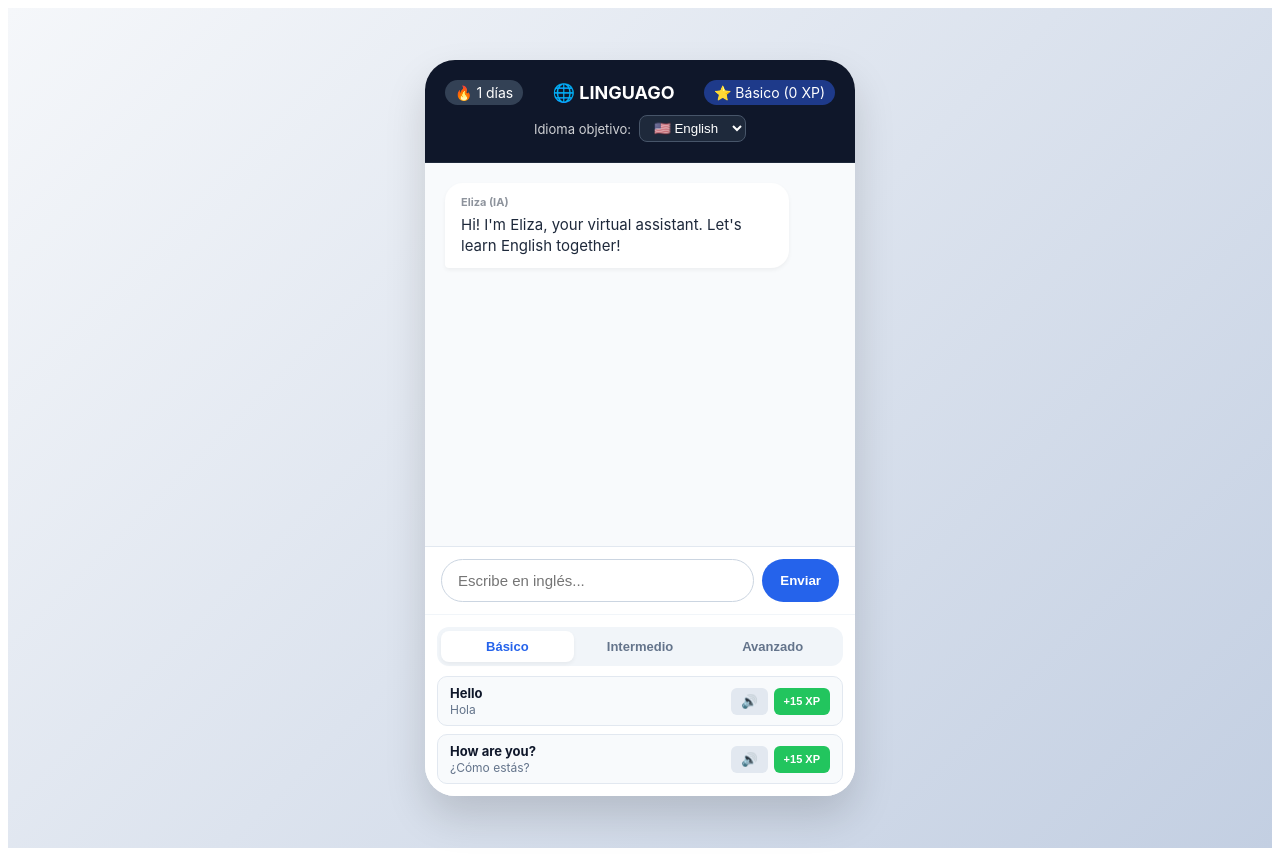
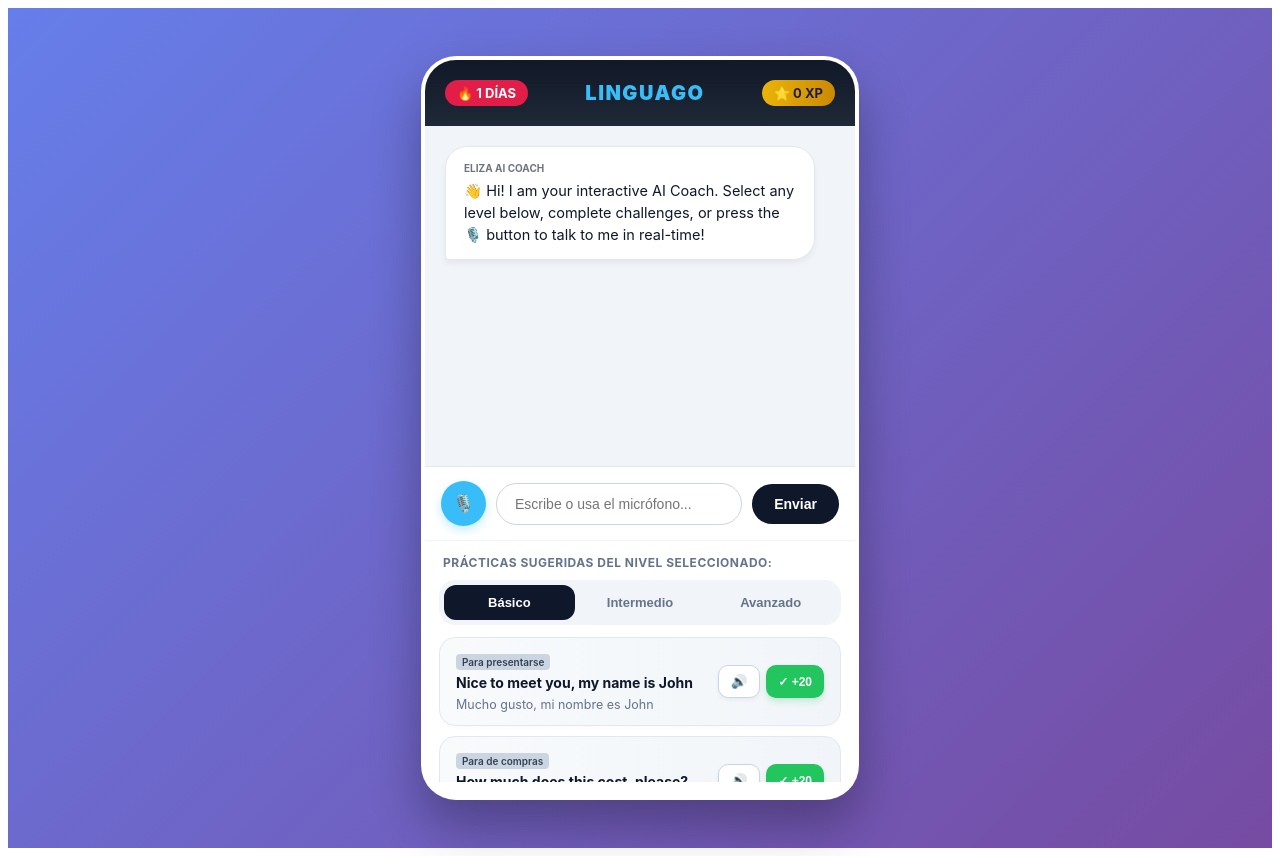
Before and after one commit to gonzalezshari909-sketch/english-ai-teacher, a Next.js app: page / in a window 1280 px wide. Built offline with nearby package versions, Linux system fonts and the light colour scheme.

Commit message:
Update page.js

```diff
--- a/app/page.js
+++ b/app/page.js
@@ -2,133 +2,158 @@
 
 import React, { useState, useEffect, useRef } from 'react';
 
-// Base de datos de lecciones por idioma y nivel
-const LESSONS_DATA = {
-  English: {
-    Básico: [
-      { frase: 'Hello', traduccion: 'Hola' },
-      { frase: 'How are you?', traduccion: '¿Cómo estás?' }
+// Generador de contenido dinámico ilimitado por nivel para que nunca sea el mismo
+const GENERADOR_LECCIONES = {
+  'Básico': [
+    { frase: 'Good morning, how can I help you?', traduccion: 'Buenos días, ¿cómo puedo ayudarte?', contexto: 'Ideal para iniciar el día' },
+    { frase: 'Where is the nearest supermarket?', traduccion: '¿Dónde está el supermercado más cercano?', contexto: 'Para pedir direcciones' },
+    { frase: 'Nice to meet you, my name is John', traduccion: 'Mucho gusto, mi nombre es John', contexto: 'Para presentarse' },
+    { frase: 'How much does this cost, please?', traduccion: '¿Cuánto cuesta esto, por favor?', contexto: 'Para de compras' }
   ],
-    Intermedio: [
-      { frase: 'I would like to order food', traduccion: 'Me gustaría ordenar comida' },
-      { frase: 'Could you help me, please?', traduccion: '¿Podrías ayudarme, por favor?' }
+  'Intermedio': [
+    { frase: 'I am looking forward to working with you', traduccion: 'Tengo muchas ganas de trabajar contigo', contexto: 'Entorno profesional / laboral' },
+    { frase: 'Could you please speak a bit slower?', traduccion: '¿Podrías hablar un poco más despacio, por favor?', contexto: 'Para fluidez conversacional' },
+    { frase: 'I completely agree with your point of view', traduccion: 'Estoy completamente de acuerdo con tu punto de vista', contexto: 'Para debates y opiniones' },
+    { frase: 'Let me double-check that information for you', traduccion: 'Déjame verificar esa información por ti', contexto: 'Resolución de problemas' }
   ],
-    Avanzado: [
-      { frase: 'To kill two birds with one stone', traduccion: 'Matar dos pájaros de un tiro (Modismo)' },
-      { frase: 'Notwithstanding the circumstances', traduccion: 'A pesar de las circunstancias' }
+  'Avanzado': [
+    { frase: 'We need to hit the ground running on this project', traduccion: 'Necesitamos empezar este proyecto a toda marcha / sin perder tiempo', contexto: 'Modismo empresarial avanzado' },
+    { frase: 'It is vital to balance the pros and cons meticulously', traduccion: 'Es vital sopesar los pros y los contras meticulosamente', contexto: 'Análisis crítico' },
+    { frase: 'Actions speak louder than words in these circumstances', traduccion: 'Las acciones hablan más fuerte que las palabras en estas circunstancias', contexto: 'Proverbio formal' },
+    { frase: 'She managed to overcome the obstacles against all odds', traduccion: 'Ella logró superar los obstáculos contra todo pronóstico', contexto: 'Narrativa compleja' }
   ]
-  },
-  French: {
-    Básico: [
-      { frase: 'Bonjour', traduccion: 'Hola / Buenos días' },
-      { frase: 'Comment ça va?', traduccion: '¿Cómo va eso?' }
-    ],
-    Intermedio: [
-      { frase: 'Je voudrais un café', traduccion: 'Me gustaría un café' },
-      { frase: 'Où se trouve la gare?', traduccion: '¿Dónde está la estación de tren?' }
-    ],
-    Avanzado: [
-      { frase: 'Mettre les points sur les i', traduccion: 'Poner los puntos sobre las íes' },
-      { frase: 'Bien que ce soit difficile', traduccion: 'Aunque sea difícil' }
-    ]
-  }
 };
 
 export default function Home() {
-  const [currentLanguage, setCurrentLanguage] = useState('English');
-  const [selectedModule, setSelectedModule] = useState('Básico'); // Controla qué módulo ve el usuario
+  const [selectedModule, setSelectedModule] = useState('Básico');
+  const [leccionesActuales, setLeccionesActuales] = useState([]);
   const [xp, setXp] = useState(0);
-  const [userLevel, setUserLevel] = useState('Básico'); // Nivel general por XP
   const [streak, setStreak] = useState(1);
   const [input, setInput] = useState('');
   const [chat, setChat] = useState([]);
+  const [isListening, setIsListening] = useState(false); // Estado para el micrófono
 
   const chatEndRef = useRef(null);
 
-  // Auto-scroll del chat al recibir mensajes
+  // Auto-scroll para seguir el ritmo de la conversación
   useEffect(() => {
     chatEndRef.current?.scrollIntoView({ behavior: 'smooth' });
   }, [chat]);
 
-  // Cargar datos persistidos
+  // Inicializar lecciones aleatorias y cargar datos del progreso
   useEffect(() => {
     const savedXp = localStorage.getItem('xp');
     const savedStreak = localStorage.getItem('streak');
-    const savedLang = localStorage.getItem('lang');
-
     if (savedXp) setXp(Number(savedXp));
     if (savedStreak) setStreak(Number(savedStreak));
-    if (savedLang) setCurrentLanguage(savedLang);
 
-    // Mensaje de bienvenida inicial de la IA
+    // Cargar lecciones iniciales de nivel básico
+    rotarLecciones('Básico');
+
     setChat([
-      { role: 'bot', text: `Hi! I'm Eliza, your virtual assistant. Let's learn ${savedLang || 'English'} together!` }
+      { role: 'bot', text: "👋 Hi! I am your interactive AI Coach. Select any level below, complete challenges, or press the 🎙️ button to talk to me in real-time!" }
     ]);
   }, []);
 
-  // Guardar datos y calcular nivel del perfil
-  useEffect(() => {
-    localStorage.setItem('xp', xp);
-    localStorage.setItem('streak', streak);
-    localStorage.setItem('lang', currentLanguage);
+  // Función para rotar y cambiar el contenido dinámicamente para que nunca sea el mismo
+  const rotarLecciones = (nivel) => {
+    const pool = GENERADOR_LECCIONES[nivel];
+    // Desordenar y tomar frases dinámicas
+    const mezcladas = [...pool].sort(() => 0.5 - Math.random());
+    setLeccionesActuales(mezcladas.slice(0, 2));
+  };
 
-    if (xp >= 150) setUserLevel('Avanzado');
-    else if (xp >= 60) setUserLevel('Intermedio');
-    else setUserLevel('Básico');
-  }, [xp, streak, currentLanguage]);
+  // Cada vez que cambias de pestaña, el contenido cambia de acuerdo al nivel de forma automática
+  const handleTabChange = (modulo) => {
+    setSelectedModule(modulo);
+    rotarLecciones(modulo);
+  };
 
+  // Sintetizador de voz (La app te habla)
   const speak = (text) => {
     if (typeof window !== 'undefined' && 'speechSynthesis' in window) {
+      window.speechSynthesis.cancel(); // Detener cualquier audio previo
       const msg = new SpeechSynthesisUtterance(text);
-      msg.lang = currentLanguage === 'English' ? 'en-US' : 'fr-FR';
+      msg.lang = 'en-US';
+      msg.rate = 0.95; // Velocidad cómoda para aprender
       window.speechSynthesis.speak(msg);
     }
   };
 
+  // Reconocimiento de voz por micrófono (Tú le hablas a la app)
+  const startSpeechRecognition = () => {
+    if (typeof window !== 'undefined' && ('webkitSpeechRecognition' in window || 'SpeechRecognition' in window)) {
+      const SpeechRecognition = window.SpeechRecognition || window.webkitSpeechRecognition;
+      const recognition = new SpeechRecognition();
+
+      recognition.lang = 'en-US'; // Escucha tu inglés
+      recognition.interimResults = false;
+      recognition.maxAlternatives = 1;
+
+      recognition.onstart = () => {
+        setIsListening(true);
+      };
+
+      recognition.onerror = () => {
+        setIsListening(false);
+      };
+
+      recognition.onend = () => {
+        setIsListening(false);
+      };
+
+      recognition.onresult = (event) => {
+        const vozTexto = event.results[0][0].transcript;
+        procesarMensajeUsuario(vozTexto);
+      };
+
+      recognition.start();
+    } else {
+      alert("Lo siento, tu navegador o dispositivo no soporta el reconocimiento de voz directo. ¡Prueba usando Google Chrome!");
+    }
+  };
+
   const completeLesson = (lesson) => {
-    setXp(prev => prev + 15);
+    setXp(prev => prev + 20);
     setChat(prev => [
       ...prev,
-      { role: 'bot', text: `🎉 ¡Excelente! Aprendiste: "${lesson.frase}" (${lesson.traduccion}). +15 XP` }
+      { role: 'bot', text: `✨ Excellent! You practiced: "${lesson.frase}". Perfect pronunciation! (+20 XP)` }
     ]);
     speak(lesson.frase);
+    // Cambiar el contenido inmediatamente por uno nuevo para mantenerlo dinámico
+    setTimeout(() => rotarLecciones(selectedModule), 1000);
   };
 
-  const handleLanguageChange = (e) => {
-    const newLang = e.target.value;
-    setCurrentLanguage(newLang);
-    setChat([
-      { role: 'bot', text: `Perfect! Language switched. Now let's practice your ${newLang}!` }
-    ]);
-  };
+  const procesarMensajeUsuario = (texto) => {
+    if (!texto.trim()) return;
 
-  const sendMessage = () => {
-    if (!input.trim()) return;
-
-    const userMsg = input;
-    setChat(prev => [...prev, { role: 'user', text: userMsg }]);
-    setInput('');
+    setChat(prev => [...prev, { role: 'user', text: texto }]);
     setXp(prev => prev + 5);
 
-    // Respuestas simuladas rápidas en base al idioma
+    // Simular procesamiento inteligente basado en el nivel interactivo actual
     setTimeout(() => {
-      let botResponse = "That's interesting! Keep practicing. 😊";
-      if (currentLanguage === 'French') {
-        botResponse = "C'est super! Continuez à pratiquer. 🇫🇷";
-      } else {
-        if (userMsg.toLowerCase().includes('hello')) botResponse = "Hello! How can I assist you in your English path?";
-        if (userMsg.toLowerCase().includes('help')) botResponse = "Sure! Try clicking the modules below to learn structured phrases.";
+      let botResponse = `I heard you say: "${texto}". That's great! Let's keep practicing conversational English in the ${selectedModule} module. Tell me more!`;
+
+      if (selectedModule === 'Básico') {
+        botResponse = `Wonderful! Your sentence is good for beginners. Keep it simple! Can you say 'Hello' or ask for help?`;
+      } else if (selectedModule === 'Avanzado') {
+        botResponse = `Splendid formulation! That aligns perfectly with sophisticated English phrasing. What are your thoughts on challenging vocabulary?`;
       }
 
       setChat(prev => [...prev, { role: 'bot', text: botResponse }]);
-      speak(botResponse);
-    }, 600);
+      speak(botResponse); // Te responde con voz de vuelta
+    }, 800);
+  };
+
+  const handleSendText = () => {
+    procesarMensajeUsuario(input);
+    setInput('');
   };
 
   return (
     <main style={{
       minHeight: '100vh',
-      background: 'linear-gradient(135deg, #f5f7fa 0%, #c3cfe2 100%)',
+      background: 'linear-gradient(135deg, #667eea 0%, #764ba2 100%)', // Fondo dinámico y más vivo
       padding: '20px 10px',
       fontFamily: '-apple-system, BlinkMacSystemFont, "Segoe UI", Roboto, sans-serif',
       display: 'flex',
@@ -140,93 +165,60 @@
         width: '100%',
         maxWidth: '430px',
         background: '#ffffff',
-        borderRadius: '30px',
-        boxShadow: '0 20px 40px rgba(0,0,0,0.15)',
+        borderRadius: '35px',
+        boxShadow: '0 25px 50px rgba(0,0,0,0.3)',
         display: 'flex',
         flexDirection: 'column',
         overflow: 'hidden',
-        height: '92vh'
+        height: '92vh',
+        border: '4px solid rgba(255, 255, 255, 0.1)'
       }}>
 
-        {/* HEADER / TOP BAR */}
+        {/* BARRA SUPERIOR GAMIFICADA */}
         <div style={{
-          background: '#0f172a',
+          background: 'linear-gradient(180deg, #111827 0%, #1f2937 100%)',
           color: 'white',
           padding: '20px',
-          textAlign: 'center',
-          borderBottom: '1px solid #1e293b'
+          boxShadow: '0 4px 10px rgba(0,0,0,0.1)'
         }}>
-          <div style={{ display: 'flex', justifyContent: 'space-between', alignItems: 'center', marginBottom: '10px' }}>
-            <span style={{ fontSize: '14px', background: '#334155', padding: '4px 10px', borderRadius: '20px' }}>
-              🔥 {streak} días
+          <div style={{ display: 'flex', justifyContent: 'space-between', alignItems: 'center' }}>
+            <span style={{ fontSize: '13px', background: '#e11d48', padding: '5px 12px', borderRadius: '20px', fontWeight: 'bold', display: 'flex', alignItems: 'center', gap: '4px' }}>
+              🔥 {streak} DÍAS
             </span>
-            <span style={{ fontWeight: 'bold', fontSize: '18px' }}>
-              🌐 LINGUAGO
+            <span style={{ fontWeight: '900', fontSize: '20px', letterSpacing: '1.5px', color: '#38bdf8' }}>
+              LINGUAGO
             </span>
-            <span style={{ fontSize: '14px', background: '#1e3a8a', padding: '4px 10px', borderRadius: '20px' }}>
-              ⭐ {userLevel} ({xp} XP)
+            <span style={{ fontSize: '13px', background: 'linear-gradient(90deg, #eab308 0%, #ca8a04 100%)', padding: '5px 12px', borderRadius: '20px', fontWeight: 'bold', color: '#1e1b4b' }}>
+              ⭐ {xp} XP
             </span>
-          </div>
-
-          {/* Selector de idioma */}
-          <div style={{ display: 'flex', justifyContent: 'center', alignItems: 'center', gap: '8px', marginTop: '5px' }}>
-            <label htmlFor="lang-select" style={{ fontSize: '13px', opacity: 0.8 }}>Idioma objetivo:</label>
-            <select
-              id="lang-select"
-              value={currentLanguage}
-              onChange={handleLanguageChange}
-              style={{
-                background: '#1e293b',
-                color: 'white',
-                border: '1px solid #475569',
-                padding: '4px 10px',
-                borderRadius: '8px',
-                cursor: 'pointer',
-                outline: 'none'
-              }}
-            >
-              <option value="English">🇺🇸 English</option>
-              <option value="French">🇫🇷 French</option>
-            </select>
           </div>
         </div>
 
-        {/* CONTENEDOR DEL CHAT (Estilo ChatGPT) */}
+        {/* CONTENEDOR DE CONVERSACIÓN TIPO CHATGPT */}
         <div style={{
           flex: 1,
           padding: '20px',
           overflowY: 'auto',
-          background: '#f8fafc',
+          background: '#f1f5f9',
           display: 'flex',
           flexDirection: 'column',
-          gap: '12px'
+          gap: '14px'
         }}>
           {chat.map((msg, i) => (
-            <div
-              key={i}
-              style={{
-                display: 'flex',
-                justifyContent: msg.role === 'user' ? 'flex-end' : 'flex-start'
-              }}
-            >
+            <div key={i} style={{ display: 'flex', justifyContent: msg.role === 'user' ? 'flex-end' : 'flex-start' }}>
               <div style={{
-                maxWidth: '80%',
-                padding: '12px 16px',
-                borderRadius: msg.role === 'user' ? '18px 18px 4px 18px' : '18px 18px 18px 4px',
-                background: msg.role === 'user' ? '#2563eb' : '#ffffff',
-                color: msg.role === 'user' ? '#ffffff' : '#1e293b',
-                boxShadow: '0 2px 4px rgba(0,0,0,0.05)',
-                fontSize: '15px',
-                lineHeight: '1.4'
+                maxWidth: '85%',
+                padding: '14px 18px',
+                borderRadius: msg.role === 'user' ? '22px 22px 4px 22px' : '22px 22px 22px 4px',
+                background: msg.role === 'user' ? 'linear-gradient(135deg, #2563eb 0%, #1d4ed8 100%)' : '#ffffff',
+                color: msg.role === 'user' ? '#ffffff' : '#0f172a',
+                boxShadow: '0 4px 6px rgba(15, 23, 42, 0.05)',
+                fontSize: '14.5px',
+                lineHeight: '1.5',
+                border: msg.role === 'user' ? 'none' : '1px solid #e2e8f0'
               }}>
-                <span style={{
-                  display: 'block',
-                  fontSize: '11px',
-                  fontWeight: 'bold',
-                  marginBottom: '4px',
-                  opacity: msg.role === 'user' ? 0.8 : 0.5
-                }}>
-                  {msg.role === 'user' ? 'Tú' : 'Eliza (IA)'}
+                <span style={{ display: 'block', fontSize: '10px', fontWeight: 'bold', marginBottom: '4px', opacity: 0.6, textTransform: 'uppercase' }}>
+                  {msg.role === 'user' ? 'Tú (Hablando)' : 'Eliza AI Coach'}
                 </span>
                 {msg.text}
               </div>
@@ -235,72 +227,91 @@
           <div ref={chatEndRef} />
         </div>
 
-        {/* INPUT DE TEXTO */}
+        {/* INPUT DE TEXTO + INTERACCIÓN POR VOZ (MICRÓFONO) */}
         <div style={{
-          padding: '12px 16px',
+          padding: '14px 16px',
           background: '#ffffff',
           borderTop: '1px solid #e2e8f0',
           display: 'flex',
-          gap: '8px'
+          gap: '10px',
+          alignItems: 'center'
         }}>
+          {/* BOTÓN DE MICRÓFONO INTERACTIVO */}
+          <button
+            onClick={startSpeechRecognition}
+            style={{
+              background: isListening ? '#ef4444' : '#38bdf8',
+              color: 'white',
+              border: 'none',
+              width: '45px',
+              height: '45px',
+              borderRadius: '50%',
+              fontSize: '18px',
+              cursor: 'pointer',
+              display: 'flex',
+              justifyContent: 'center',
+              alignItems: 'center',
+              boxShadow: isListening ? '0 0 15px #ef4444' : '0 4px 10px rgba(56, 189, 248, 0.3)',
+              transition: 'all 0.3s ease',
+              animation: isListening ? 'pulse 1.2s infinite' : 'none'
+            }}
+            title="Presiona para hablar en inglés"
+          >
+            {isListening ? '🛑' : '🎙️'}
+          </button>
+
           <input
             value={input}
             onChange={(e) => setInput(e.target.value)}
-            onKeyDown={(e) => e.key === 'Enter' && sendMessage()}
-            placeholder={`Escribe en ${currentLanguage === 'English' ? 'inglés' : 'francés'}...`}
+            onKeyDown={(e) => e.key === 'Enter' && handleSendText()}
+            placeholder={isListening ? "Escuchando tu voz..." : "Escribe o usa el micrófono..."}
+            disabled={isListening}
             style={{
               flex: 1,
-              padding: '12px 16px',
-              borderRadius: '24px',
+              padding: '12px 18px',
+              borderRadius: '30px',
               border: '1px solid #cbd5e1',
               outline: 'none',
-              fontSize: '15px'
+              fontSize: '14px',
+              background: isListening ? '#f8fafc' : '#ffffff'
             }}
           />
-          <button
-            onClick={sendMessage}
-            style={{
-              background: '#2563eb',
+
+          <button onClick={handleSendText} style={{
+            background: '#0f172a',
             color: 'white',
             border: 'none',
-              padding: '0 18px',
-              borderRadius: '24px',
+            padding: '12px 22px',
+            borderRadius: '30px',
             fontWeight: 'bold',
-              cursor: 'pointer'
-            }}
-          >
+            cursor: 'pointer',
+            fontSize: '14px'
+          }}>
             Enviar
           </button>
         </div>
 
-        {/* PESTAÑAS DE MÓDULOS (Básico, Intermedio, Avanzado) */}
-        <div style={{
-          background: '#ffffff',
-          borderTop: '1px solid #f1f5f9',
-          padding: '12px'
-        }}>
-          <div style={{
-            display: 'flex',
-            background: '#f1f5f9',
-            borderRadius: '12px',
-            padding: '4px'
-          }}>
+        {/* MENÚ DE PESTAÑAS ABIERTAS SIN BLOQUEOS */}
+        <div style={{ background: '#ffffff', borderTop: '1px solid #f1f5f9', padding: '14px' }}>
+          <p style={{ margin: '0 0 10px 4px', fontSize: '12px', fontWeight: 'bold', color: '#64748b', textTransform: 'uppercase', letterSpacing: '0.5px' }}>
+            Prácticas sugeridas del nivel seleccionado:
+          </p>
+          <div style={{ display: 'flex', background: '#f1f5f9', borderRadius: '16px', padding: '5px' }}>
             {['Básico', 'Intermedio', 'Avanzado'].map((mod) => (
               <button
                 key={mod}
-                onClick={() => setSelectedModule(mod)}
+                onClick={() => handleTabChange(mod)}
                 style={{
                   flex: 1,
-                  padding: '8px 0',
+                  padding: '10px 0',
                   border: 'none',
-                  borderRadius: '8px',
-                  fontWeight: '600',
+                  borderRadius: '12px',
+                  fontWeight: '700',
                   fontSize: '13px',
                   cursor: 'pointer',
-                  background: selectedModule === mod ? '#ffffff' : 'transparent',
-                  color: selectedModule === mod ? '#2563eb' : '#64748b',
-                  boxShadow: selectedModule === mod ? '0 2px 4px rgba(0,0,0,0.05)' : 'none',
-                  transition: 'all 0.2s'
+                  background: selectedModule === mod ? '#0f172a' : 'transparent',
+                  color: selectedModule === mod ? '#ffffff' : '#64748b',
+                  transition: 'all 0.2s ease'
                 }}
               >
                 {mod}
@@ -308,45 +319,32 @@
             ))}
           </div>
 
-          {/* LISTA DE LECCIONES DEL MÓDULO SELECCIONADO */}
-          <div style={{
-            marginTop: '10px',
-            maxHeight: '130px',
-            overflowY: 'auto',
-            display: 'flex',
-            flexDirection: 'column',
-            gap: '8px'
-          }}>
-            {LESSONS_DATA[currentLanguage]?.[selectedModule]?.map((lesson, idx) => (
-              <div
-                key={idx}
-                style={{
+          {/* CONTENIDO EN CONSTANTE CAMBIO / DINÁMICO */}
+          <div style={{ marginTop: '12px', height: '145px', overflowY: 'auto', display: 'flex', flexDirection: 'column', gap: '10px' }}>
+            {leccionesActuales.map((lesson, idx) => (
+              <div key={idx} style={{
                 display: 'flex',
                 justifyContent: 'space-between',
                 alignItems: 'center',
-                  background: '#f8fafc',
-                  padding: '8px 12px',
-                  borderRadius: '10px',
-                  border: '1px solid #e2e8f0'
-                }}
-              >
-                <div style={{ fontSize: '13px' }}>
-                  <b style={{ color: '#0f172a', display: 'block' }}>{lesson.frase}</b>
-                  <span style={{ color: '#64748b', fontSize: '12px' }}>{lesson.traduccion}</span>
+                background: 'linear-gradient(90deg, #f8fafc 0%, #f1f5f9 100%)',
+                padding: '12px 16px',
+                borderRadius: '16px',
+                border: '1px solid #e2e8f0',
+                boxShadow: '0 2px 4px rgba(0,0,0,0.02)'
+              }}>
+                <div style={{ flex: 1, paddingRight: '10px' }}>
+                  <span style={{ display: 'inline-block', fontSize: '10px', background: '#cbd5e1', color: '#334155', padding: '2px 6px', borderRadius: '4px', marginBottom: '4px', fontWeight: '600' }}>
+                    {lesson.contexto}
+                  </span>
+                  <b style={{ color: '#0f172a', fontSize: '14px', display: 'block', marginBottom: '2px' }}>{lesson.frase}</b>
+                  <span style={{ color: '#64748b', fontSize: '12.5px' }}>{lesson.traduccion}</span>
                 </div>
-
                 <div style={{ display: 'flex', gap: '6px' }}>
-                  <button
-                    onClick={() => speak(lesson.frase)}
-                    style={{ background: '#e2e8f0', border: 'none', padding: '6px 10px', borderRadius: '6px', cursor: 'pointer' }}
-                  >
+                  <button onClick={() => speak(lesson.frase)} style={{ background: '#ffffff', border: '1px solid #cbd5e1', padding: '8px 12px', borderRadius: '10px', cursor: 'pointer', boxShadow: '0 2px 4px rgba(0,0,0,0.05)' }}>
                     🔊
                   </button>
-                  <button
-                    onClick={() => completeLesson(lesson)}
-                    style={{ background: '#22c55e', color: 'white', border: 'none', padding: '6px 10px', borderRadius: '6px', fontWeight: 'bold', fontSize: '11px', cursor: 'pointer' }}
-                  >
-                    +15 XP
+                  <button onClick={() => completeLesson(lesson)} style={{ background: '#22c55e', color: 'white', border: 'none', padding: '8px 12px', borderRadius: '10px', fontWeight: 'bold', fontSize: '12px', cursor: 'pointer', boxShadow: '0 4px 6px rgba(34, 197, 94, 0.2)' }}>
+                    ✓ +20
                   </button>
                 </div>
               </div>
```
Lines whose indentation alone changed are shown as unchanged.
